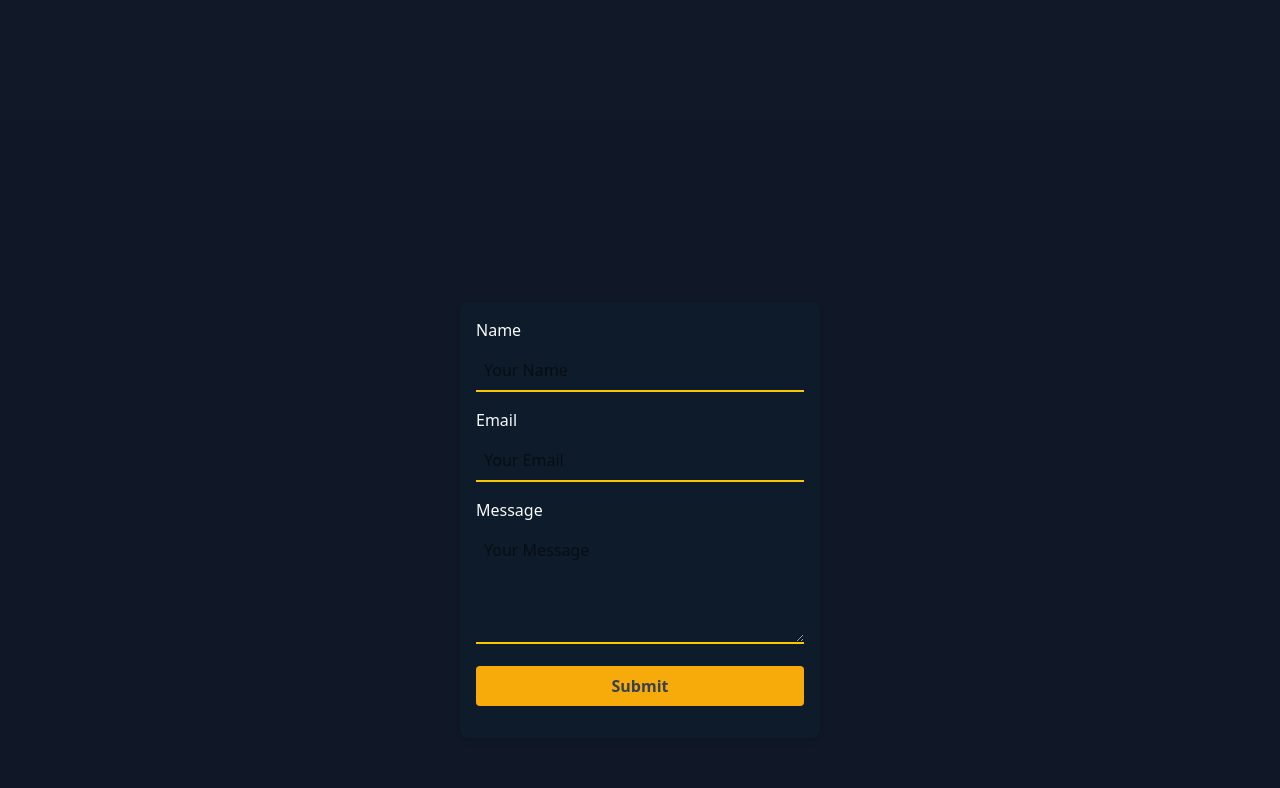
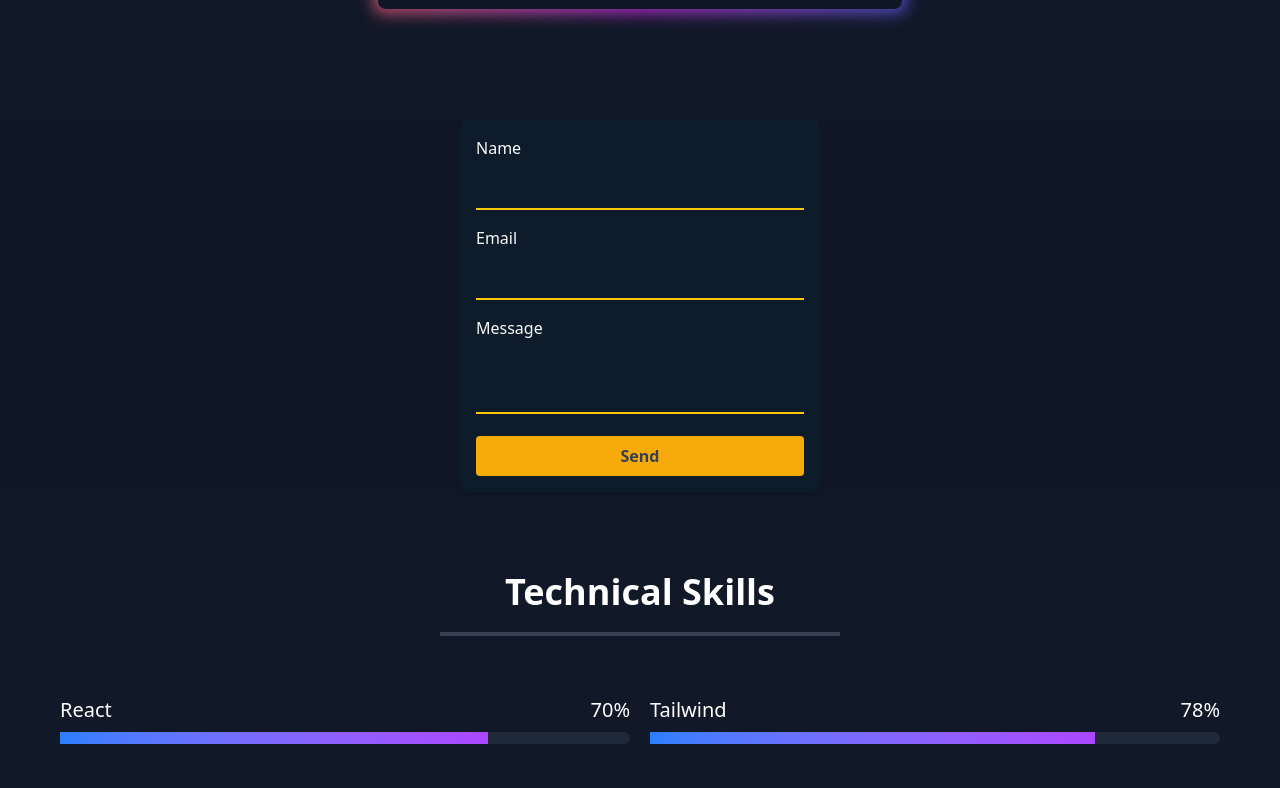
Before and after one commit to akomolafetemitopejoseph/myprofile, a React (Vite) app: page /connect in a window 1280 px wide. Shown: the part 760-1548 px from the top of the page. Built offline with nearby package versions, Linux system fonts and the light colour scheme.

Commit message:
Work on contact form

```diff
--- a/package.json
+++ b/package.json
@@ -10,6 +10,7 @@
     "preview": "vite preview"
   },
   "dependencies": {
+    "@emailjs/browser": "^4.4.1",
     "@react-icons/all-files": "^4.1.0",
     "@tailwindcss/vite": "^4.1.11",
     "antd": "^5.26.4",
--- a/src/Components/Contact.jsx
+++ b/src/Components/Contact.jsx
@@ -10,9 +10,10 @@ const Contact = () => {
   return (
     <div className="bg-gray-900 text-white">
       <div
-        data-aos="fade-right"
-        data-aos-offset="100"
-        data-aos-easing="ease-in-sine"
+        data-aos="fade-zoom-in"
+        data-aos-easing="ease-in-back"
+        data-aos-delay="300"
+        data-aos-offset="0"
       >
         <div id="contact" className=" text-center">
           <h1 className="pt-15 max-md:pt-5 text-4xl max-mb:text-3xl font-bold capitalize mb-5">
--- a/src/Components/EmailPage.jsx
+++ b/src/Components/EmailPage.jsx
@@ -1,10 +1,73 @@
-import React from "react";
+import React, { useRef } from "react";
+import emailjs from "@emailjs/browser";
 
 const Emailpage = () => {
+  const form = useRef();
+
+  const sendEmail = (e) => {
+    e.preventDefault();
+
+    emailjs
+      .sendForm("service_47tn6df", "template_gffygo6", form.current, {
+        publicKey: "U_CPVRyHKY9JSPKGr",
+      })
+      .then(
+        () => {
+          console.log("SUCCESS!");
+          console.log("message sent");
+
+        },
+        (error) => {
+          console.log("FAILED...", error.text);
+        }
+      );
+    // const [email, setEmail] = useState();
+    // const [name, setName] = useState();
+    // const [textarea, setTexrarea] = useState();
+    // const verify = () => {
+    //   alert("your user name and your email submitted " + name, textarea, email );
+  };
   return (
     <>
-      <div className="bg-gray-900 h-screen  flex items-center max-md:h-fit">
+      <div className="bg-gray-900 h-full   flex items-center max-md:h-fit">
+        <div className="max-w-[360px] w-full mx-auto  bg-[#0d1b2a] rounded-lg shadow-md p-4">
+          <form ref={form} onSubmit={sendEmail}>
+            <div className="mb-4">
+              <label className="block mb-2 text-gray-50">Name</label>
+              <input
+                className="w-full p-2 border-b-2 border-yellow-400 bg-transparent outline-none focus:border-b-2 focus:border-yellow-600"
+                type="text"
+                name="name"
+              />
+            </div>
 
+            <div className="mb-4">
+              <label className="block mb-2 text-gray-50">Email</label>
+              <input
+                className="w-full p-2 border-b-2 border-yellow-400 bg-transparent outline-none focus:border-b-2 focus:border-yellow-600"
+                type="email"
+                name="email"
+              />
+            </div>
+            <div className="mb-4">
+              <label className="block mb-2 text-gray-50">Message</label>
+              <textarea
+                className="w-full resize-none p-2 border-b-2 border-yellow-400 bg-transparent outline-none focus:border-b-2 focus:border-yellow-600"
+                name="message"
+              />
+            </div>
+            <div>
+              <input
+                className="w-full bg-[#F7AB0A] text-gray-700 font-semibold p-2 rounded transition-all hover:bg-[#FFC857]"
+                type="submit"
+                value="Send"
+              />
+            </div>
+          </form>
+        </div>
+      </div>
+
+      {/* <div className="bg-gray-900 h-screen  flex items-center max-md:h-fit">
         <div class="max-w-[360px] w-full mx-auto bg-[#0d1b2a] rounded-lg shadow-md p-4">
           <form>
             <div class="mb-4">
@@ -15,6 +78,8 @@ const Emailpage = () => {
                 placeholder="Your Name"
                 class="w-full p-2 border-b-2 border-yellow-400 bg-transparent outline-none focus:border-b-2 focus:border-yellow-600"
                 type="text"
+                value={name}
+                onChange={(e) => setName(e.target.value)}
               />
             </div>
             <div class="mb-4">
@@ -27,6 +92,8 @@ const Emailpage = () => {
                 name="email"
                 id="email"
                 type="email"
+                value={email}
+                onChange={(e) => setEmail(e.target.value)}
               />
             </div>
             <div class="mb-4">
@@ -35,14 +102,17 @@ const Emailpage = () => {
               </label>
               <textarea
                 placeholder="Your Message"
-                class="w-full p-2 border-b-2 border-yellow-400 bg-transparent outline-none focus:border-b-2 focus:border-yellow-600"
+                className="w-full resize-none p-2 border-b-2 border-yellow-400 bg-transparent outline-none focus:border-b-2 focus:border-yellow-600"
                 rows="4"
                 name="message"
                 id="message"
+                value={textarea}
+                onChange={(e) => setTexrarea(e.target.value)}
               ></textarea>
             </div>
             <div class="mb-4">
               <button
+                onClick={verify}
                 class="w-full bg-[#F7AB0A] text-gray-700 font-semibold p-2 rounded transition-all hover:bg-[#FFC857]"
                 type="submit"
               >
@@ -51,7 +121,7 @@ const Emailpage = () => {
             </div>
           </form>
         </div>
-      </div>
+      </div> */}
     </>
   );
 };
--- a/src/MyheroPage/HeroSection.jsx
+++ b/src/MyheroPage/HeroSection.jsx
@@ -1,5 +1,6 @@
 import React, { useEffect } from "react";
-import myimage from "../assets/mypics.jpg";
+// import myimage from "../assets/mypics.jpg";
+import myimage from "../assets/myimage.jpg";
 import Btn from "./btn";
 import { TypeAnimation } from "react-type-animation";
 import AOS from "aos";
@@ -48,14 +49,14 @@ const HeroSection = () => {
           data-aos="fade-right"
           data-aos-offset="300"
           data-aos-easing="ease-in-sine"
-          className="mt-5  max-md:mt-4 font-bold text-l max-sm:text-xl max-md:text-l max-md:p-2 text-white"
+          className="mt-5  max-md:mt-4 font-bold text-l max-sm:text-xl max-md:text-l max-md:p-2 text-white text-center"
         >
-          I specialize in building clean, responsive, and high-performing
-          websites. With expertise in React,
-          <br /> Tailwind CSS, and JavaScript, I create seamless digital
+          I specialize in building clean, responsive, <br />
+          and high-performing websites. With expertise in React,
+          <br /> Tailwind CSS, and JavaScript, I create seamless digital <br />
           experiences that are both visually appealing and user-friendly. <br />
-          My focus is on translating ideas into functional, accessible, and
-          reliable web solutions.
+          My focus is on translating ideas into functional, <br /> accessible,
+          and reliable web solutions.
         </p>
       </div>
 
--- a/src/Pages/Homepage.jsx
+++ b/src/Pages/Homepage.jsx
@@ -22,7 +22,8 @@ const Homepage = () => {
           <Portfolio
             img={img1}
             heading="Project Title 1"
-            paragraph="A brief description of the project and the technologies used in its development."
+            paragraph=" A responsive and user-friendly cleaning services website built using React and Tailwind CSS. The project showcases core cleaning services with dedicated sections for About, Services, Testimonials, and Contact. It includes a modern, mobile-first design, animated components for enhanced user interaction, and clear call-to-action buttons for bookings. The project demonstrates strong frontend development skills in layout, component structuring, and styling using utility-first CSS.
+"
             view="view project"
           />
 
```
Also changed, not shown: src/assets/myimage.jpg (added), 1 other file (tests, documents, lock files or other folders).
